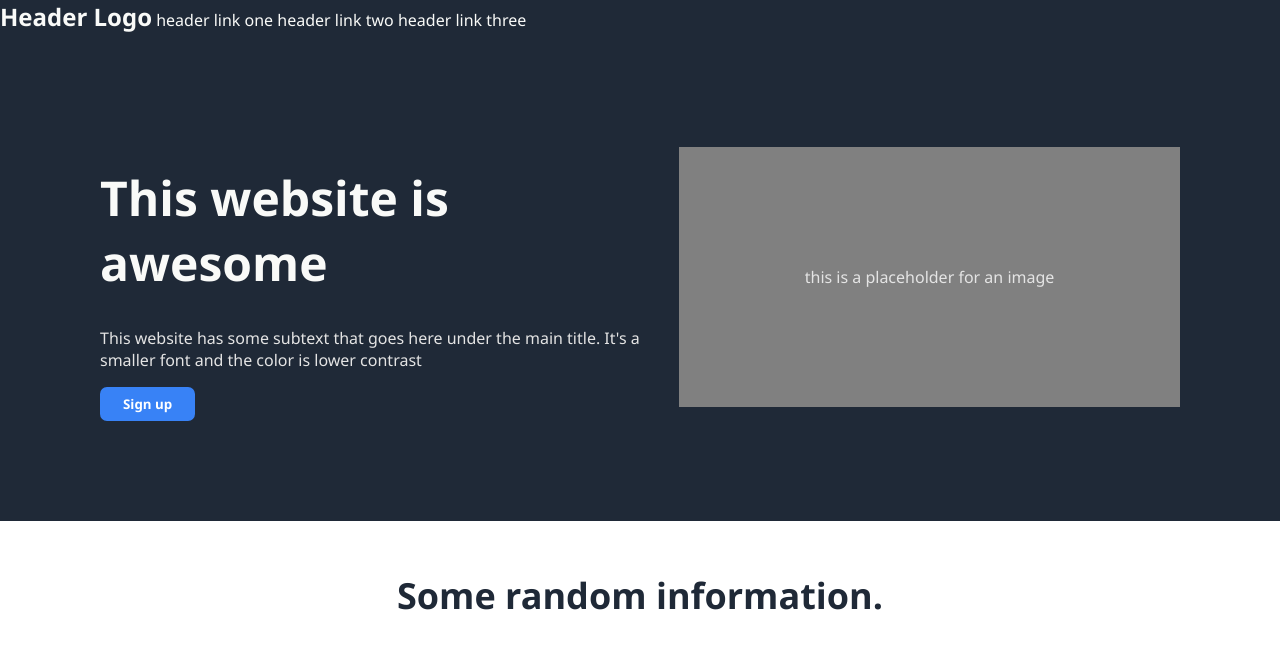
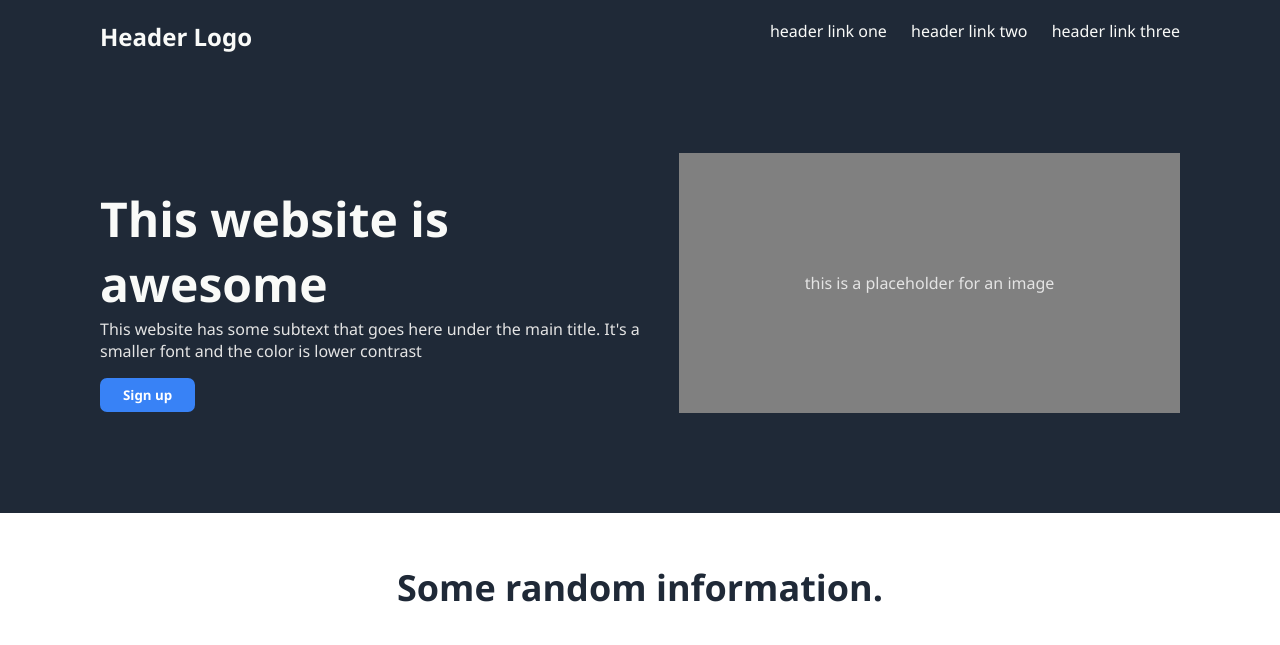
Before and after one commit to yuris2024/odin-landing-page, a plain HTML site: page index.html in a window 1280 px wide. Shown: the top 645 px of the page. Drawn offline with Linux system fonts and the light colour scheme.

Commit message:
Fix header positions

```diff
--- a/index.html
+++ b/index.html
@@ -9,16 +9,17 @@
 </head>
 <header>
         <h3>Header Logo</h3>
-        <a href="" class="link">header link one</a>
-        <a href="" class="link">header link two</a>
-        <a href="" class="link">header link three</a>
+        <span style="float:right;"><a href="">header link one</a>
+        <a href="">header link two</a>
+        <a href="">header link three</a>
+</span>
 </header>
 
 <body>
         <div class="intro infocontainer">
                 <div>
                         <h1>This website is awesome</h1>
-                        <p>This website has some subtext that goes here under the main title. It's a smaller font and
+                        <p style="margin-top:-30px;">This website has some subtext that goes here under the main title. It's a smaller font and
                                 the color is lower contrast</p>
                         <button>Sign up</button>
                 </div>
--- a/style.css
+++ b/style.css
@@ -10,19 +10,23 @@ body {
         flex-direction: column;
 }
 
-h3
-
-/* "Header Logo text" */
-        {
+h3 {
         font-size: 24px;
         color: #F9FAF8;
         font-weight: bold;
         display: inline;
 }
 
+header {
+        padding-left: 100px;
+        padding-right: 100px;
+        padding-top: 20px;
+}
+
 header a {
         text-decoration: none;
         color: #F9FAF8;
+        margin-left: 20px;
 }
 
 header,
```
